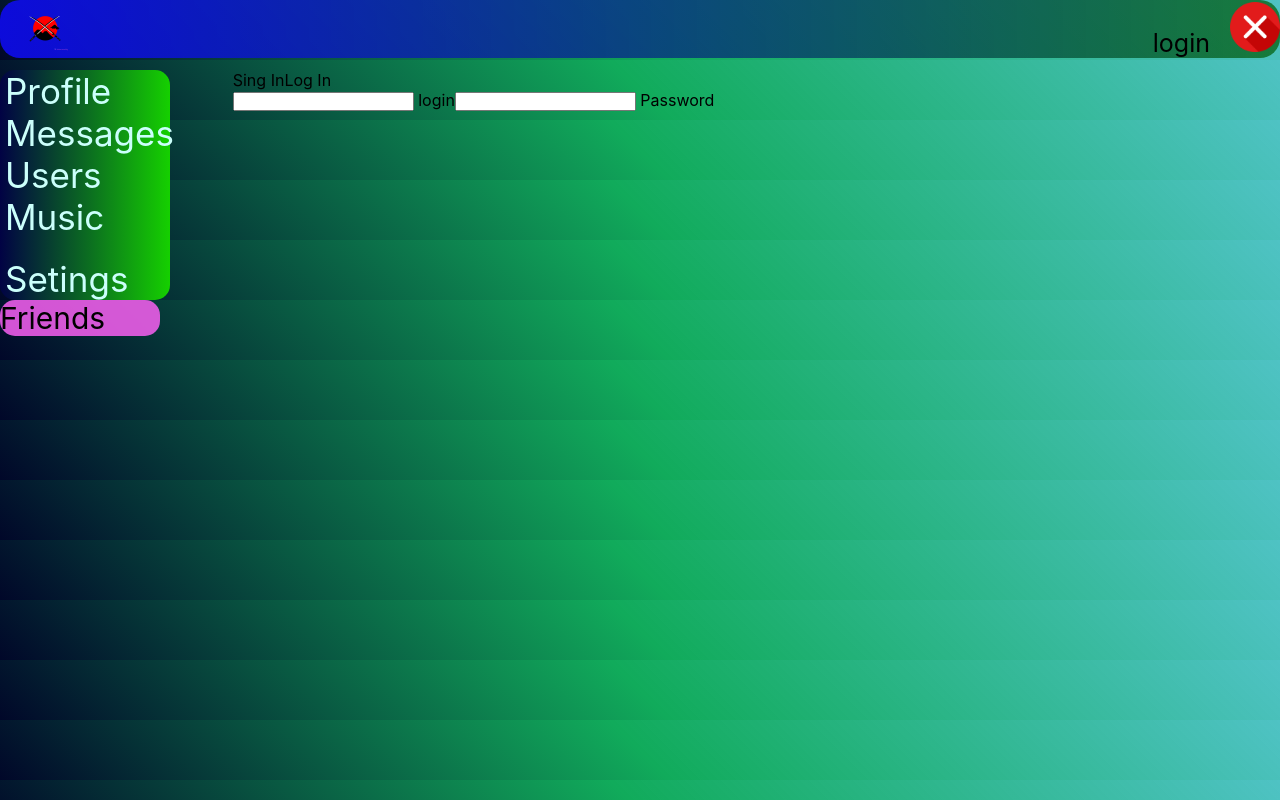
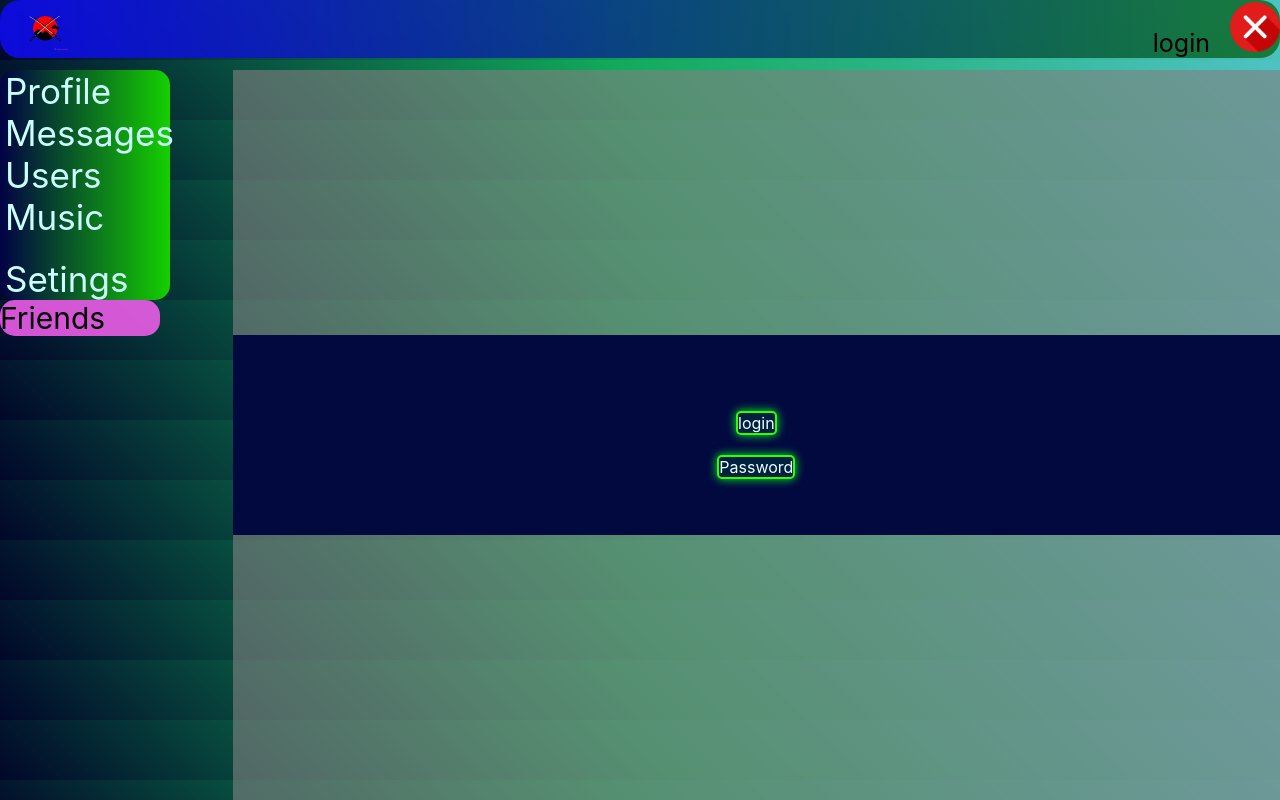
Before and after one commit to Alexey928/WheyOfSamuray, a React (Create React App) app: page /Login in a window 1280 px wide. Built offline with nearby package versions, Linux system fonts and the light colour scheme.

Commit message:
continue progect 27

```diff
--- a/src/components/Login/login.module.css
+++ b/src/components/Login/login.module.css
@@ -1,4 +1,48 @@
 .loginFormContayner{
     margin-top: 70px;
     height: calc(100vh - 70px);
+    background-color: rgba(128, 128, 128, 0.62);
+    display: flex;
+    justify-content: center;
 }
+.form{
+    flex: 1;
+    margin: auto;
+    align-items: center;
+    height: 200px;
+    width: 200px;
+    background-color: #01093f;
+    display: flex;
+    flex-direction: column;
+
+    justify-content: center;
+}
+.form span{
+    background-color: #002041;
+    color: azure;
+    border: 2px solid #2fff00;
+    margin-top: 20px;
+    box-shadow: 0 0 10px rgb(2, 248, 43);
+    border-radius: 5px;
+}
+form input{
+    margin-top: 10px;
+    overflow: hidden;
+    resize: none;
+    width: 200px;
+    height: 30px;
+    color: white;
+    font-size: small;
+    line-height: 16px;
+    border-color: #00ffef;
+    background-color: rgb(0, 20, 47);
+    border-bottom-color: hsl(118, 100%, 49%);
+    border-bottom-width: 3px;
+    border-radius: 5px;
+    transition: all 0.3s linear;
+
+    box-shadow: 0 0 10px rgba(2, 248, 248, 0.91);
+}
+.form span:hover{
+    cursor: pointer;
+}
--- a/src/components/Login/loginPage.tsx
+++ b/src/components/Login/loginPage.tsx
@@ -1,5 +1,6 @@
 import React from 'react';
 import style from './login.module.css';
+import {EditableSpan} from "../editinebalSpan/EditableSpan";
 
 
 
@@ -8,13 +9,9 @@ const LoginPage = () => {
 
     return (
         <div className={style.loginFormContayner}>
-            <div>
-                <span>Sing In</span>
-                <span>Log In</span>
-            </div>
-            <form>
-                <input type={"text"}/> <span>login</span>
-                <input type={"text"}/> <span>Password</span>
+            <form className={style.form}>
+                <EditableSpan titlle={"login"} type={"text"}/>
+                <EditableSpan titlle={"Password"} type={"password"}/>
             </form>
         </div>
 
--- /dev/null
+++ b/src/components/editinebalSpan/EditableSpan.tsx
@@ -0,0 +1,34 @@
+import React, {KeyboardEvent,ChangeEvent, useState} from 'react';
+
+
+type EditableSpanPropsType = {
+    titlle: string
+    type:string
+}
+
+export function EditableSpan(props: EditableSpanPropsType){
+
+    let [editMode, setEditMode] = useState(false);
+    let [title, setTitle] = useState(props.titlle);
+
+    const activateEditMode = () => {
+        setEditMode(true);
+        setTitle(props.titlle);
+    }
+    const activateViewMode = () => {
+        setEditMode(false);
+
+    }
+    const changeTitle = (e: ChangeEvent<HTMLInputElement>) => {
+        setTitle(e.currentTarget.value)
+    }
+
+    return editMode ?
+        <input  type={props.type}
+            value={title}
+                  onChange={changeTitle}
+                  autoFocus onBlur={activateViewMode}
+                  onKeyDown={(e:KeyboardEvent<HTMLInputElement>)=>e.key==="Enter"&&activateViewMode()}
+        /> :
+        <span onClick={activateEditMode}>{title}</span>
+}
```
